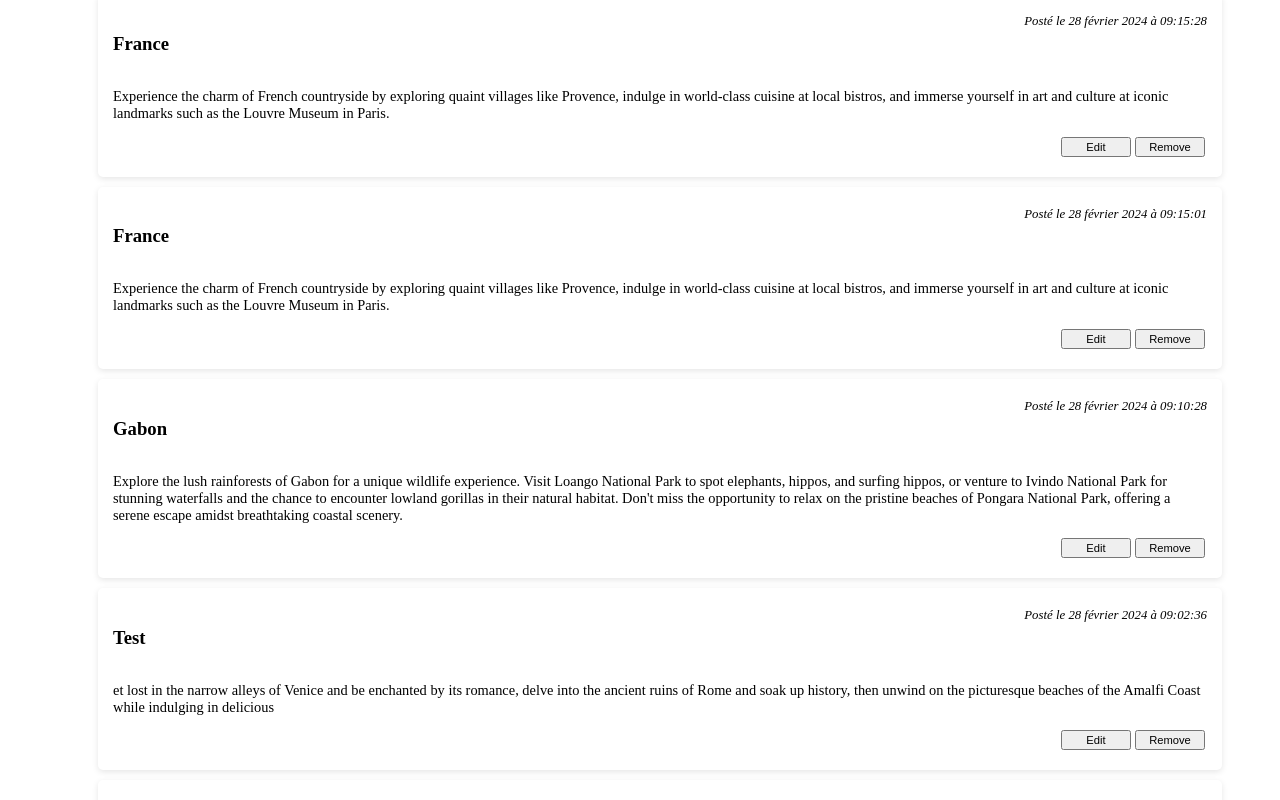
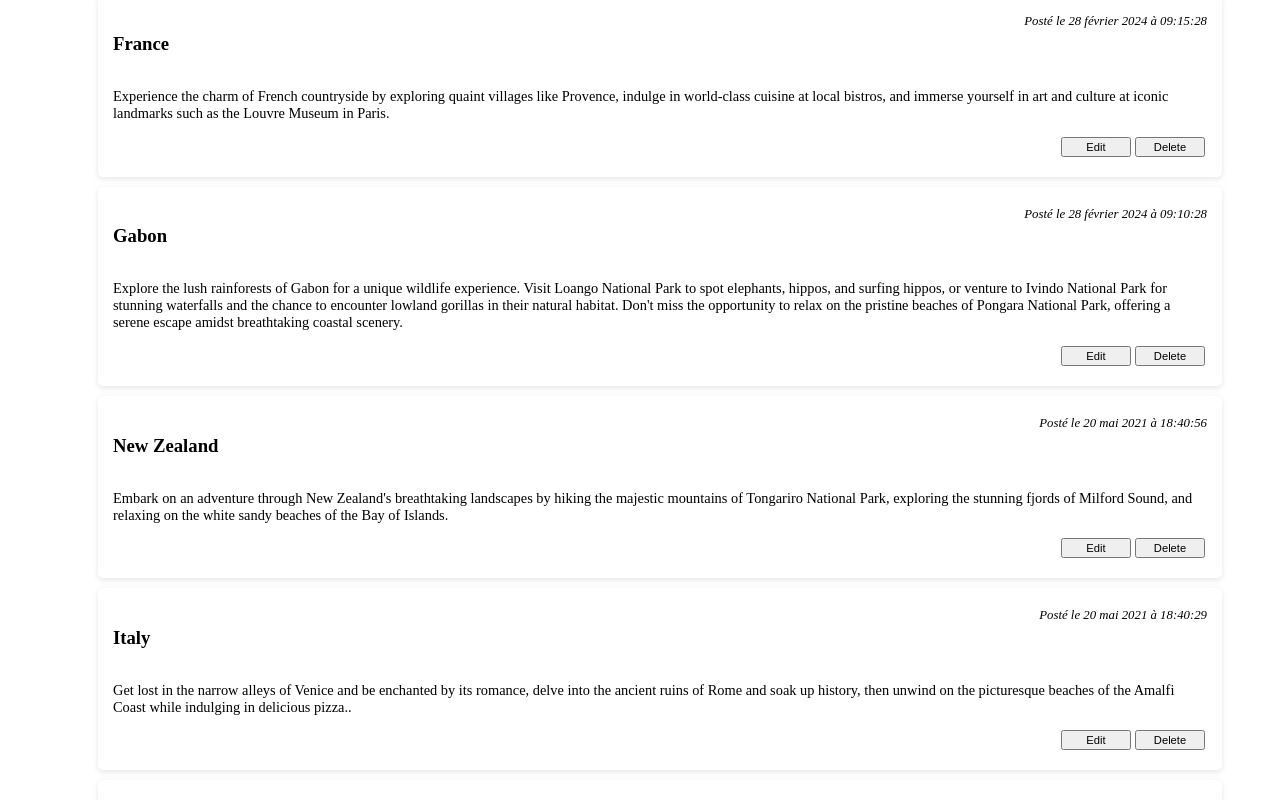
Before and after one commit to sunsand03/countries, a Next.js app: page /tips in a window 1280 px wide. Shown: the part 400-1200 px from the top of the page. Built offline with nearby package versions, Linux system fonts and the light colour scheme; data requests are answered from the project's data file.

Commit message:
add logic to delete tip

```diff
--- a/app/components/Tip.js
+++ b/app/components/Tip.js
@@ -42,6 +42,11 @@ const Tip = ({tip}) => {
 
     };
 
+    const handleDelete = ()=>{
+        axios.delete('http://localhost:3004/articles/' + tip.id);
+        window.location.reload();
+    }
+
     return (
        <div className={style.tip} style={{background: isEditing ? "#f3feff" : "white" }}>
         <div className={style.header}>
@@ -67,7 +72,13 @@ const Tip = ({tip}) => {
                     <button onClick={()=>setIsEditing(true)}>Edit</button>
                 )
             }
-            <button>Remove</button>
+            <button onClick={() => {
+                if (window.confirm("Do you really want to delete this tip ?")) {
+                    handleDelete();
+                }
+            }}>Delete</button>
+
+
         </div>
 
        </div>
--- a/assets/db.json
+++ b/assets/db.json
@@ -19,22 +19,10 @@
       "id": "3"
     },
     {
-      "id": "b52c",
-      "country": "Test",
-      "content": "et lost in the narrow alleys of Venice and be enchanted by its romance, delve into the ancient ruins of Rome and soak up history, then unwind on the picturesque beaches of the Amalfi Coast while indulging in delicious ",
-      "date": 1709110956117
-    },
-    {
       "id": "86db",
       "country": "Gabon",
       "content": "Explore the lush rainforests of Gabon for a unique wildlife experience. Visit Loango National Park to spot elephants, hippos, and surfing hippos, or venture to Ivindo National Park for stunning waterfalls and the chance to encounter lowland gorillas in their natural habitat. Don't miss the opportunity to relax on the pristine beaches of Pongara National Park, offering a serene escape amidst breathtaking coastal scenery.",
       "date": 1709111428678
-    },
-    {
-      "id": "9e33",
-      "country": "France",
-      "content": "Experience the charm of French countryside by exploring quaint villages like Provence, indulge in world-class cuisine at local bistros, and immerse yourself in art and culture at iconic landmarks such as the Louvre Museum in Paris.",
-      "date": 1709111701733
     },
     {
       "id": "b4e5",
```
